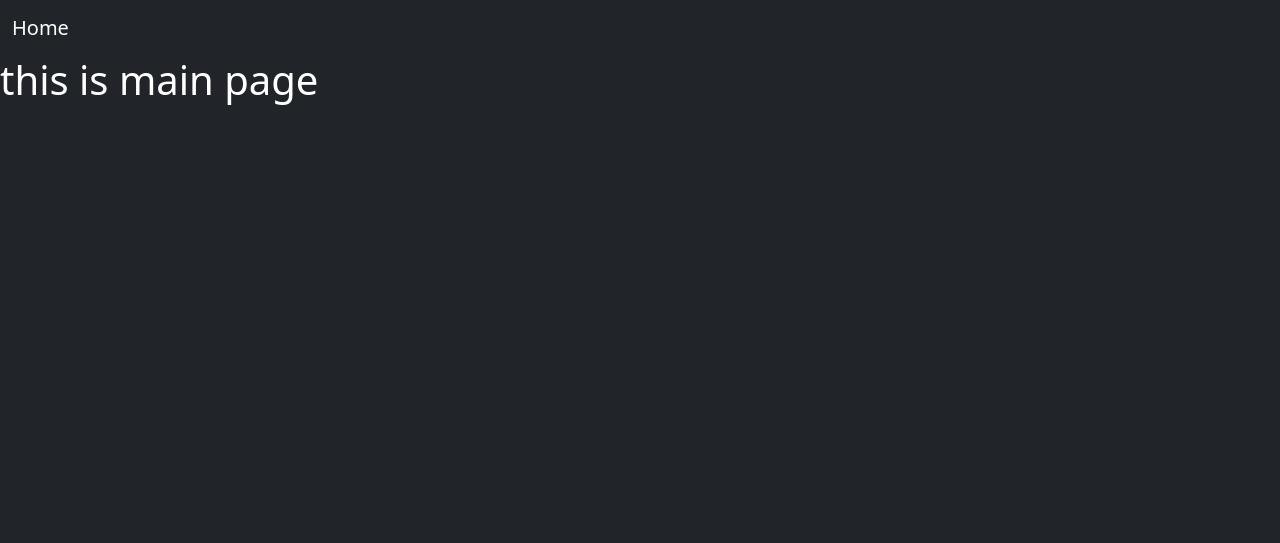
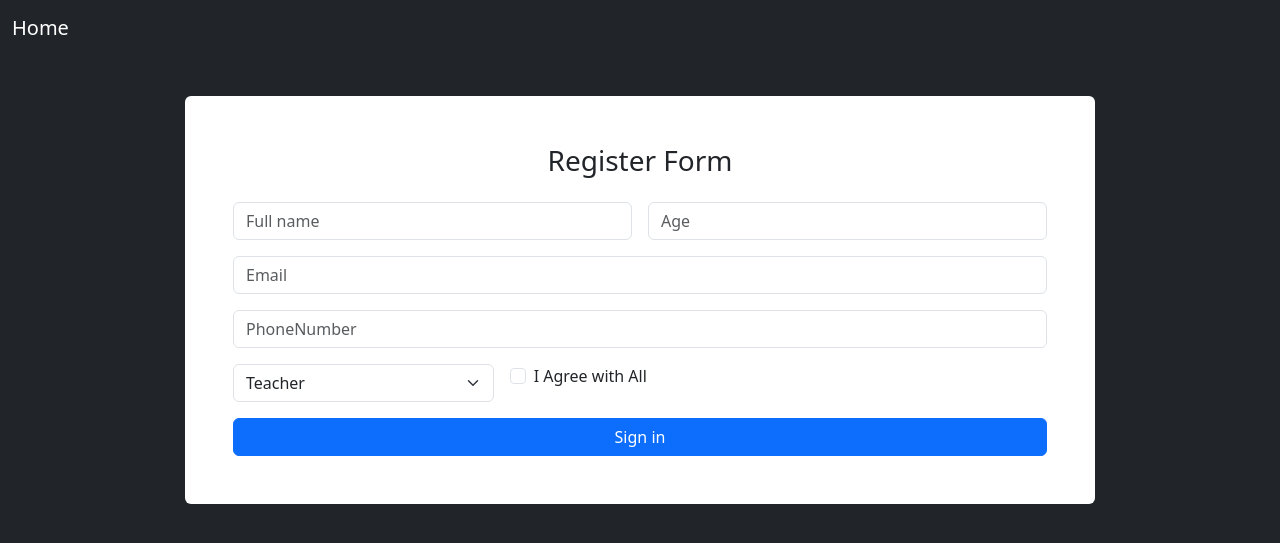
Before and after one commit to alirezatd80/registersite, a Flask app: page / in a window 1280 px wide. Shown: the top 543 px of the page. Run offline with Flask 3, Linux system fonts and the light colour scheme.

Commit message:
create user register form

```diff
--- a/templates/main.html
+++ b/templates/main.html
@@ -5,5 +5,59 @@
 {% block title %} Main {% endblock %}
 
 {% block content %}
- <h1>this is main page</h1>
+
+<div class="container vertical-center">
+    <div class="row">
+
+
+        <!-- Form Section -->
+        <div class="container mt-3 p-4">
+            <div class="rounded col-10 d-flex justify-content-center mx-auto" style="background-color: rgb(255, 255, 255);">
+
+
+
+                <form action="#" method="#" class="row g-3 p-5" >
+                    <div class="col-md-12">
+                        <h3 class="text-center ">Register Form</h3>
+                    </div>
+                    <div class="col-md-6 ">
+                        <input type="text" name="FullName" class="form-control" placeholder="Full name" aria-label="full name">
+                    </div>
+                    <div class="col-md-6">
+                        <input type="number" name="Age" class="form-control" placeholder="Age" aria-label="Age">
+                    </div>
+                    <div class="col-12">
+                        <input type="email" name="email" class="form-control" placeholder="Email" aria-label="Email">
+                    </div>
+                    <div class="col-12">
+                        <input type="tel" name="PhoneNumber" class="form-control" placeholder="PhoneNumber" aria-label="PhoneNumber">
+
+                    </div>
+
+                    <div class="col-md-4">
+
+                      <select id="inputState" class="form-select">
+                        <option selected>Teacher</option>
+                        <option>Parents</option>
+                        <option>Steudent</option>
+
+                      </select>
+                    </div>
+                    <div class="col-8">
+                      <div class="form-check">
+                        <input class="form-check-input" type="checkbox" id="gridCheck">
+                        <label class="form-check-label" for="gridCheck">
+                          I Agree with All
+                        </label>
+                      </div>
+                    </div>
+                    <div class="col-12">
+                      <button type="submit" class="btn btn-primary col-12">Sign in</button>
+                    </div>
+                  </form>
+            </div>
+        </div>
+    </div>
+</div>
+
 {% endblock %}
```
